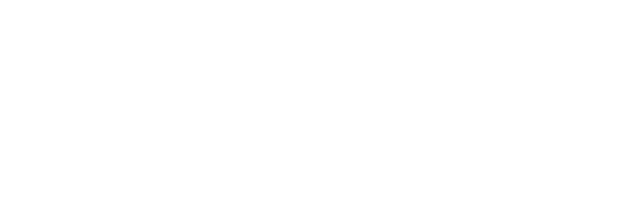
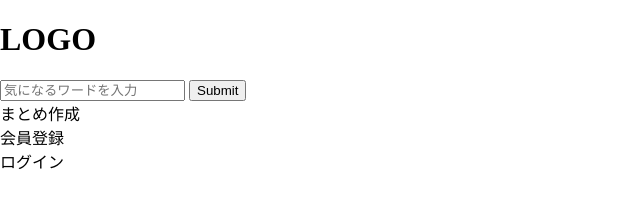
Before and after one commit to party-people/party-people-client, a website: page src/html/index.html in a window 1280 px wide. Shown: the whole page, without its empty margins (0-640 px from the left). Drawn offline with nearby package versions, Linux system fonts and the light colour scheme; files that its build step writes are made by us from their sources.

Commit message:
Describe HTML of header

```diff
--- a/src/html/index.html
+++ b/src/html/index.html
@@ -16,6 +16,32 @@
   </head>
   <body>
     <div id="root" class="wrapper">
+      <!-- HEADER
+      ================================================== -->
+      <header class="header">
+        <div class="header__inner">
+          <h1 class="header__logo">
+            LOGO
+          </h1>
+          <div class="header__search">
+            <form>
+              <input type="text" placeholder="気になるワードを入力">
+              <input type="submit">
+            </form>
+          </div>
+          <ul class="header__menu">
+            <li class="header__item">
+              まとめ作成
+            </li>
+            <li class="header__item">
+              会員登録
+            </li>
+            <li class="header__item">
+              ログイン
+            </li>
+          </ul>
+        </div>
+      </header>
     </div>
   </body>
 </html>
```
